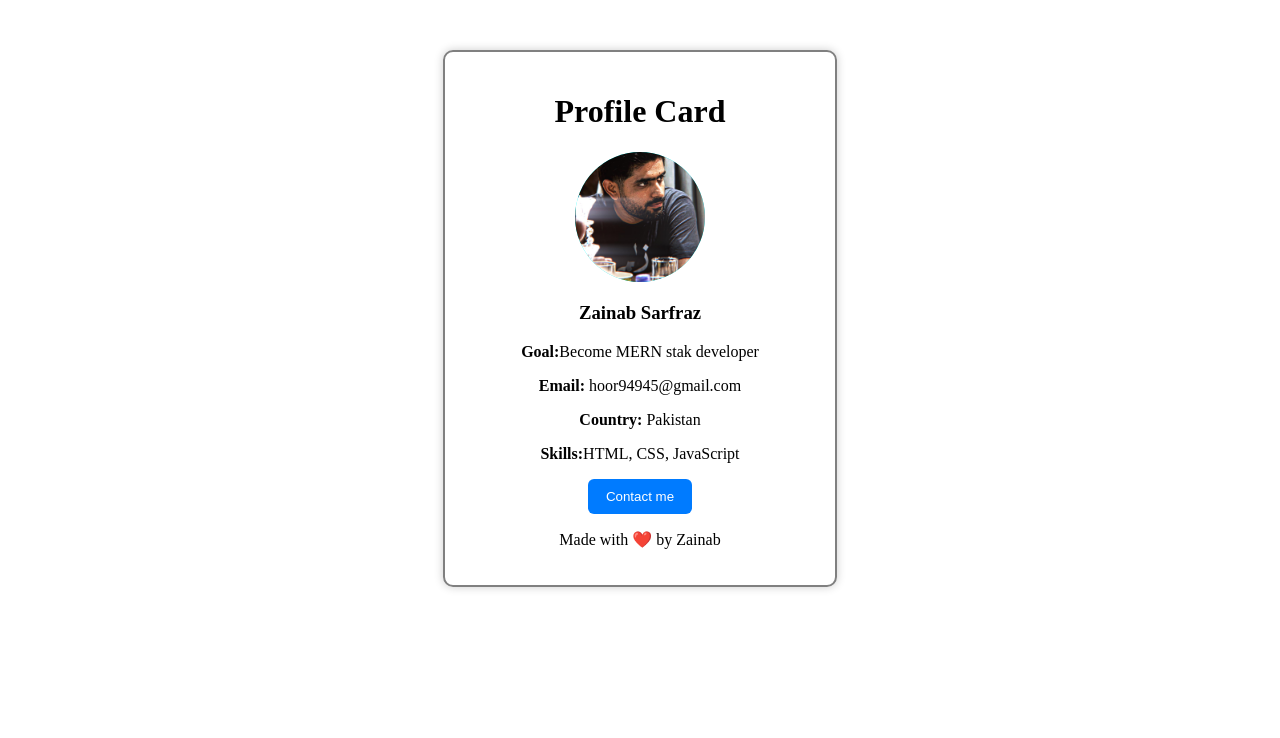
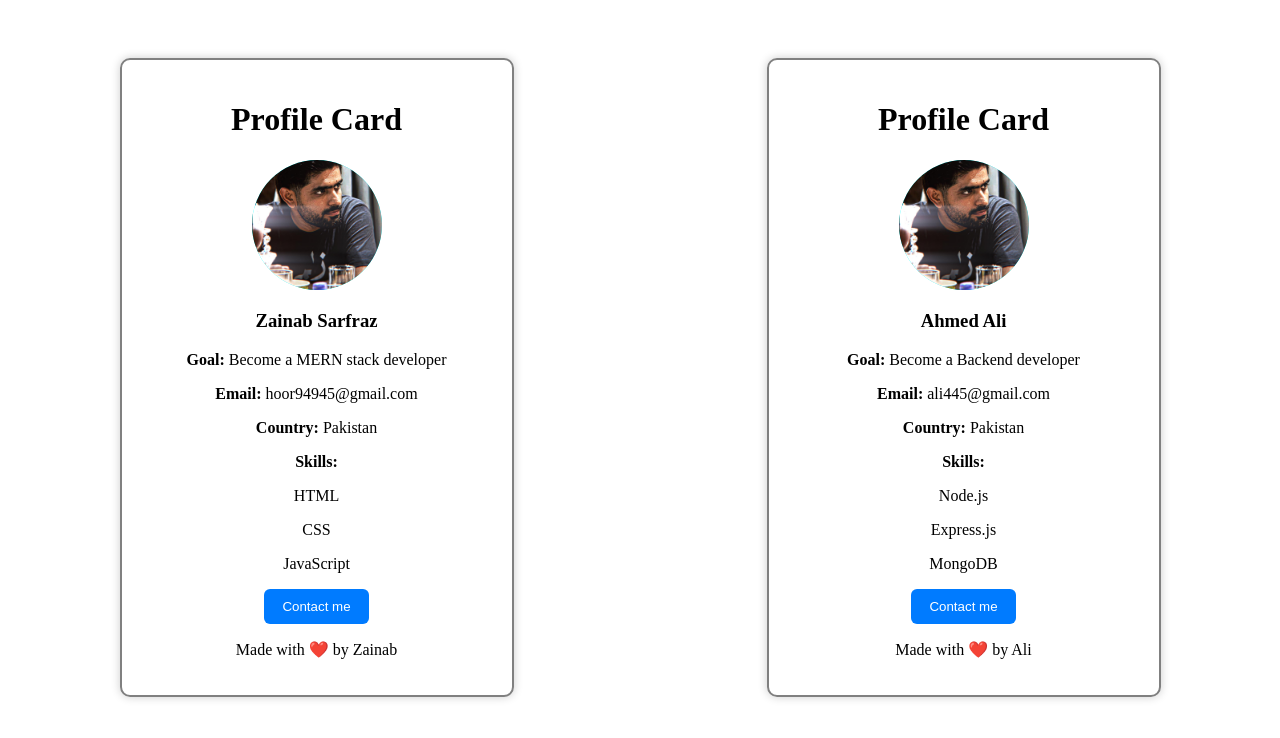
Before and after one commit to hoor09/react-profile-card, a React (Vite) app: page / in a window 1280 px wide. Shown: the top 738 px of the page. Built offline with nearby package versions, Linux system fonts and the light colour scheme.

Commit message:
Add second card using props

```diff
--- a/src/App.jsx
+++ b/src/App.jsx
@@ -7,13 +7,46 @@ import Skills from "./components/Skills";
 import Footer from "./components/Footer";
 function App() {
   return (
-    <div id="parent">
+    <div id="cards">
+      <div id="parent">
    <Header />
    <Profile />
-   <Details />
-   <Skills />
+   <Details
+   name="Zainab Sarfraz"
+   goal="Become a MERN stack developer"
+   country="Pakistan"
+   email="hoor94945@gmail.com"
+   />
+   <Skills
+   skill1="HTML"
+   skill2="CSS"
+   skill3="JavaScript"
+
+   />
    <Button />
-   <Footer />
+   <Footer
+   name="Zainab" />
+   </div>
+<div id="parent">
+   <Header />
+   <Profile />
+   <Details
+   name="Ahmed Ali"
+   goal="Become a Backend developer"
+   country="Pakistan"
+   email="ali445@gmail.com"
+   />
+   <Skills
+   skill1="Node.js"
+   skill2="Express.js"
+   skill3="MongoDB"
+
+   />
+   <Button />
+   <Footer
+   name="Ali" />
+   </div>
+
 
     </div>
 
--- a/src/components/Details.jsx
+++ b/src/components/Details.jsx
@@ -1,12 +1,13 @@
 import React from 'react'
 
-export const Details = () => {
+export const Details = (props) => {
   return (
     <div id="details">
-    <h3> Zainab Sarfraz</h3>
-    <p><strong>Goal:</strong>Become MERN stak developer</p>
-    <p><strong>Email:</strong> hoor94945@gmail.com</p>
-    <p><strong>Country:</strong> Pakistan</p>
+    <h3> {props.name}</h3>
+    <p><strong>Goal:</strong> {props.goal}</p>
+    <p><strong>Email:</strong> {props.email}</p>
+    <p><strong>Country:</strong> {props.country}</p>
+
      </div>
   )
 }
--- a/src/components/Footer.jsx
+++ b/src/components/Footer.jsx
@@ -1,9 +1,9 @@
 import React from 'react'
 
-export const Footer = () => {
+export const Footer = (props) => {
   return (
     <div>
-        <p>Made with ❤️ by Zainab</p>
+        <p>Made with ❤️ by {props.name}</p>
     </div>
   )
 }
--- a/src/components/Skills.jsx
+++ b/src/components/Skills.jsx
@@ -1,9 +1,12 @@
 import React from 'react'
 
-export const Skills = () => {
+export const Skills = (props) => {
   return (
     <div>
-        <p><strong>Skills:</strong>HTML, CSS, JavaScript</p>
+        <p><b>Skills:</b></p>
+        <p>{props.skill1}</p>
+        <p>{props.skill2}</p>
+        <p>{props.skill3}</p>
     </div>
   )
 }
--- a/src/index.css
+++ b/src/index.css
@@ -14,6 +14,12 @@
   padding: 20px;
   text-align: center;
   box-shadow: 0 0 10px rgba(0, 0, 0, 0.2);
+}
+#cards{
+   display: flex;
+    gap: 30px;
+    justify-content: center;
+    flex-wrap: wrap;
 }
 button{
    background-color: #007bff;
```
